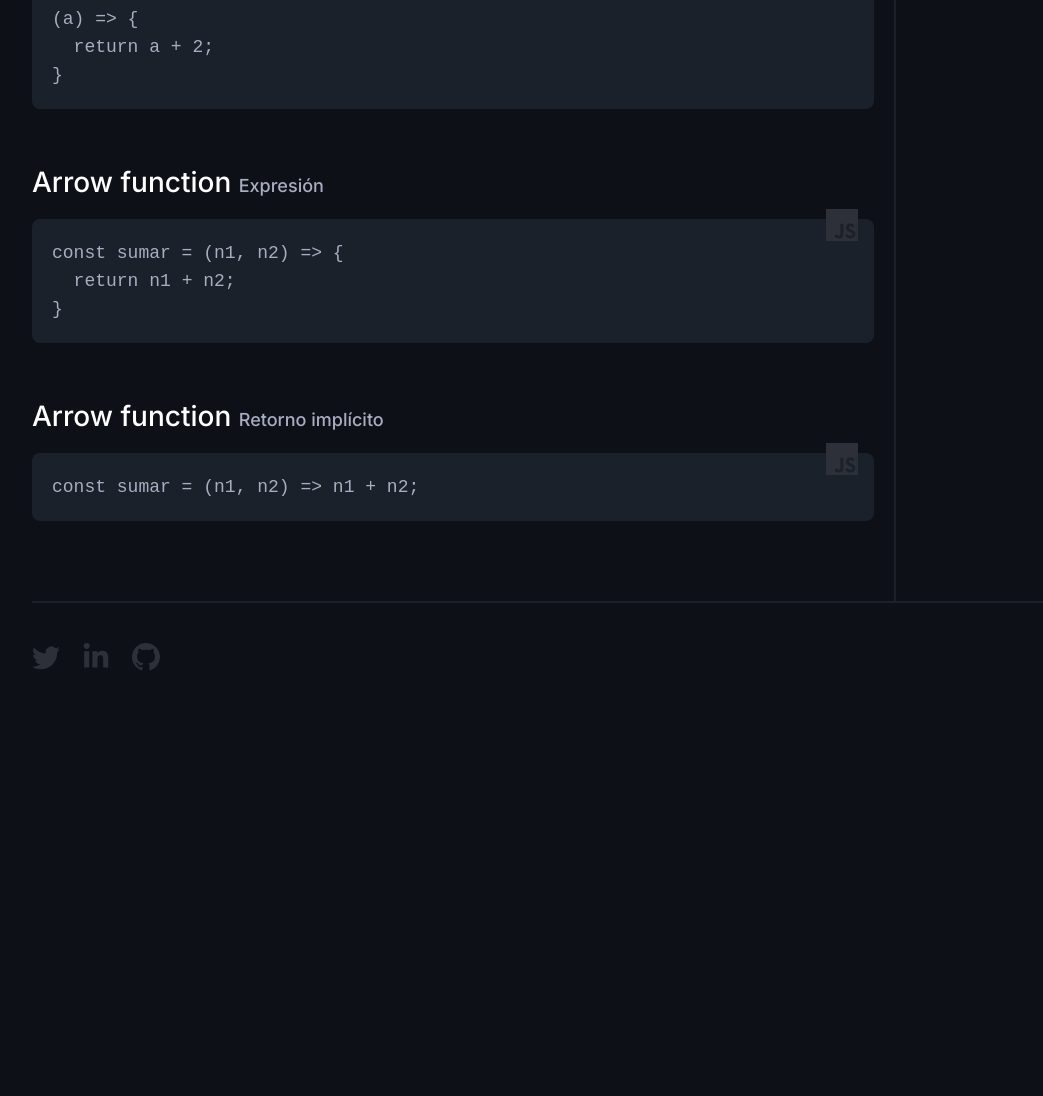
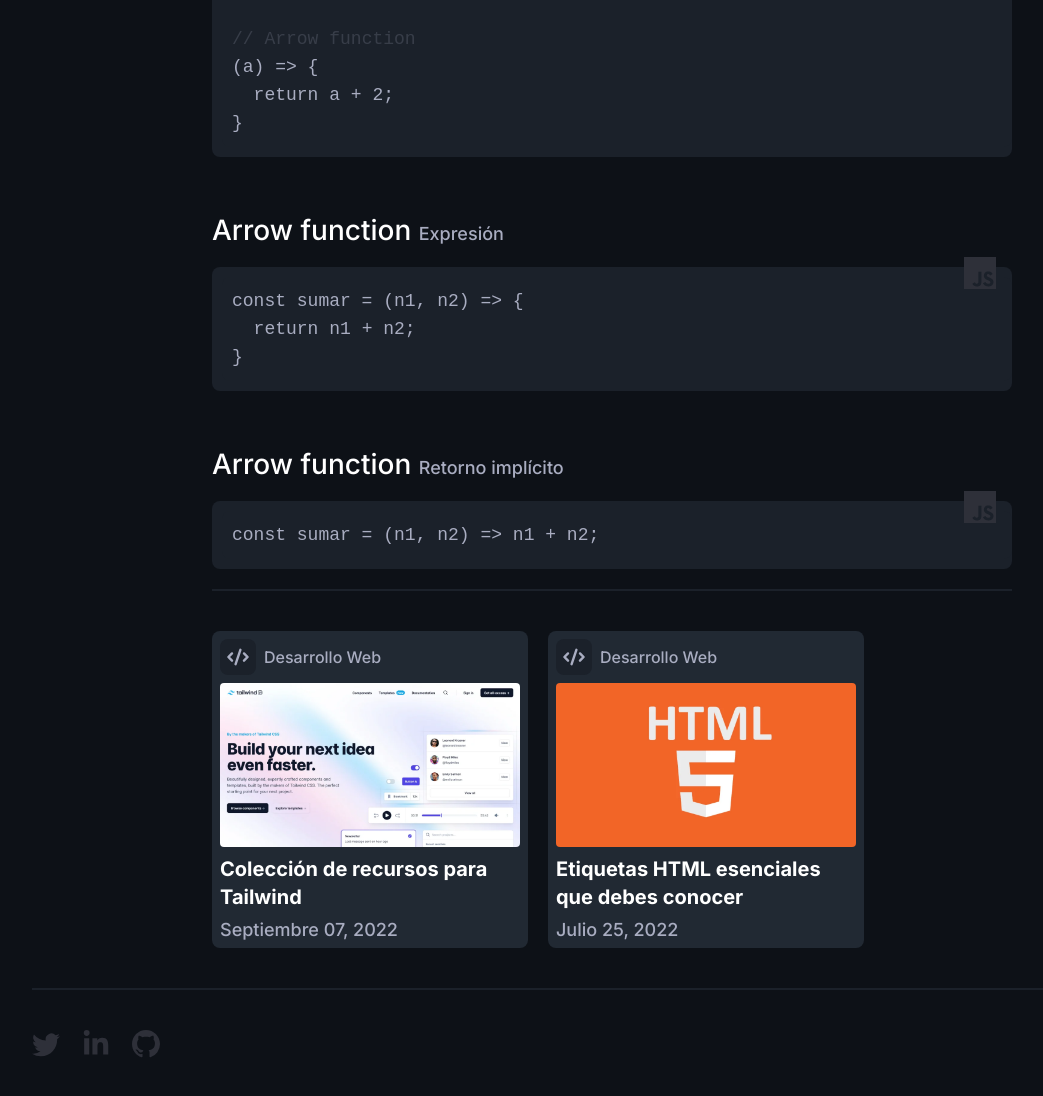
Before and after one commit to AlexisPaez11/website, a React (Create React App) app: page /Blog/FuncionesJavaScript in a window 1280 px wide. Shown: the part 1708-2804 px from the top of the page, without its empty margins (28-1071 px from the left). Before the commit the page ends 2419 px from the top, so only its background shows below. Built offline with nearby package versions, Linux system fonts and the light colour scheme; a web font is replaced by a local one.

Commit message:
css modified

```diff
--- a/src/index.css
+++ b/src/index.css
@@ -690,16 +690,14 @@ time {
 
 /* ____________ ARTICLE PAGE _____________ */
 .article-section {
-    padding: 0 2rem 0 6rem;
+    padding: 0;
     display: flex;
-    flex-direction: row;
-    justify-content: space-between;
-    flex-direction: row;
+    flex-direction: column;
+    max-width: 80rem;
+    margin: 0 auto;
 }
 .article-container {
-    max-width: 88.133rem;
-    padding-bottom: 6rem;
-    padding-inline: 0 2rem;
+    padding: 2 0 6rem 0;
     transition: var(--transition);
     -webkit-transition: var(--transition);
     -moz-transition: var(--transition);
@@ -707,7 +705,7 @@ time {
     -o-transition: var(--transition);
 }
 .article-container .btn {
-    margin-bottom: 2rem;
+    margin: 2rem 0;
     transition: var(--transition);
     -webkit-transition: var(--transition);
     -moz-transition: var(--transition);
@@ -942,14 +940,14 @@ table th.align-left p {
 }
 /* BOOK */
 .recommended-articles {
-    padding: 0 0 6rem 2rem;
-    border-left: 2px solid var(--color-component-variant1);
+    padding: 4rem 0;
     display: grid;
     align-content: flex-start;
     grid-auto-flow: row;
     justify-content: left;
-    grid-template-columns: 31.6rem;
     gap: 2rem;
+    border-top: 2px solid var(--color-component-variant1);
+    grid-template-columns: repeat(auto-fill, minmax(26rem, 31.6rem));
 }
 /* ____________ ARTICLE PAGE _____________ */
 /* ____________ ABOUT ME _____________ */
@@ -1184,16 +1182,6 @@ footer {
     }
     .article-section {
         padding: 0 6rem;
-        flex-direction: column;
-    }
-    .article-container {
-        padding: 2rem 0;
-    }
-    .recommended-articles {
-        padding: 8rem 0;
-        border-left: none;
-        border-top: 2px solid var(--color-component-variant1);
-        grid-template-columns: repeat(auto-fill, minmax(26rem, 31.6rem));
     }
     .aboutInfo {
         flex-direction: column;
```
